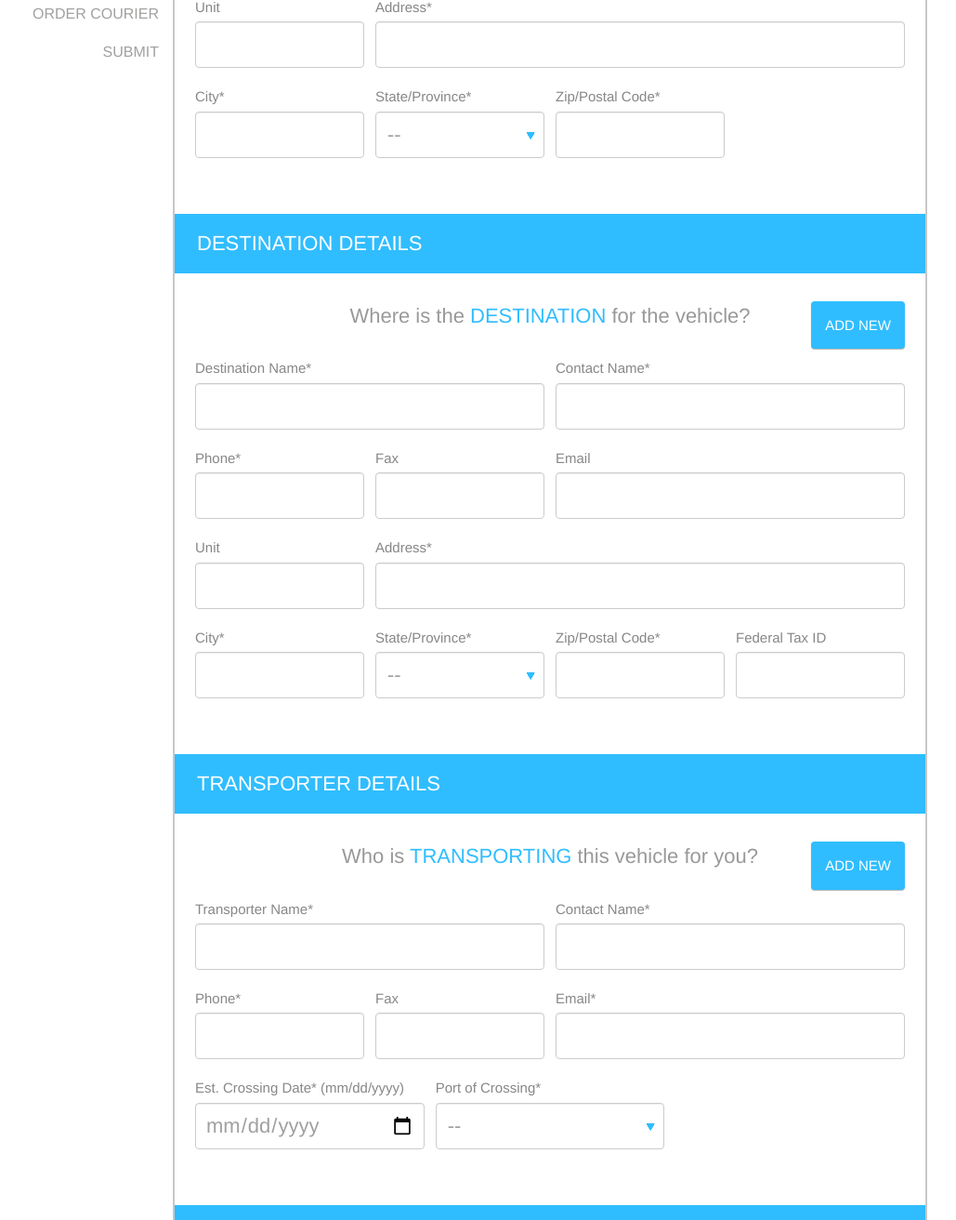
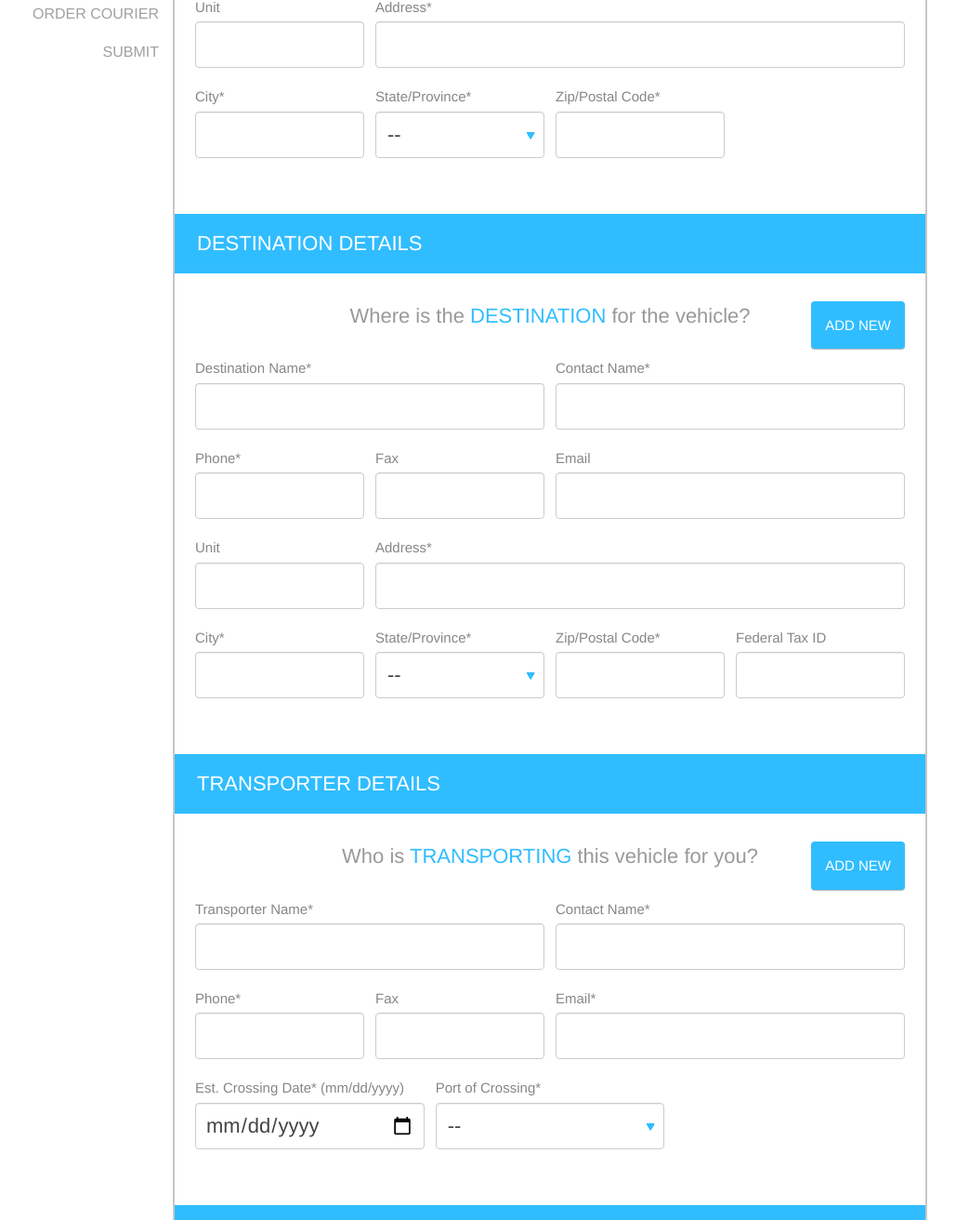
Before and after one commit to motorsmartusa/msus, a PHP site: page /step-3.php in a window 1280 px wide. Shown: the part 441-1753 px from the top of the page at 93% size, without its empty margins (48-1077 px from the left). Run offline with PHP 8.4, Linux system fonts and the light colour scheme.

Commit message:
input font color

```diff
--- a/css/style.css
+++ b/css/style.css
@@ -103,7 +103,7 @@ input[type=date]::-webkit-calendar-picker-indicator {
 }
 
 .form-control {
-  color: #a0a09f;
+  color: #444444;
   padding: 10px 10px;
   font-size: 22px;
   border-radius: 4px;
@@ -1221,6 +1221,11 @@ table.dataTable thead .sorting_desc_disabled:after {
   opacity: 1;
 }
 
+.iconOverlay .fa-rotate-left {
+  top: 8px;
+  left: 10px;
+}
+
 .iconOverlay .fa-times {
   top: 6px;
   right: 10px;
```
